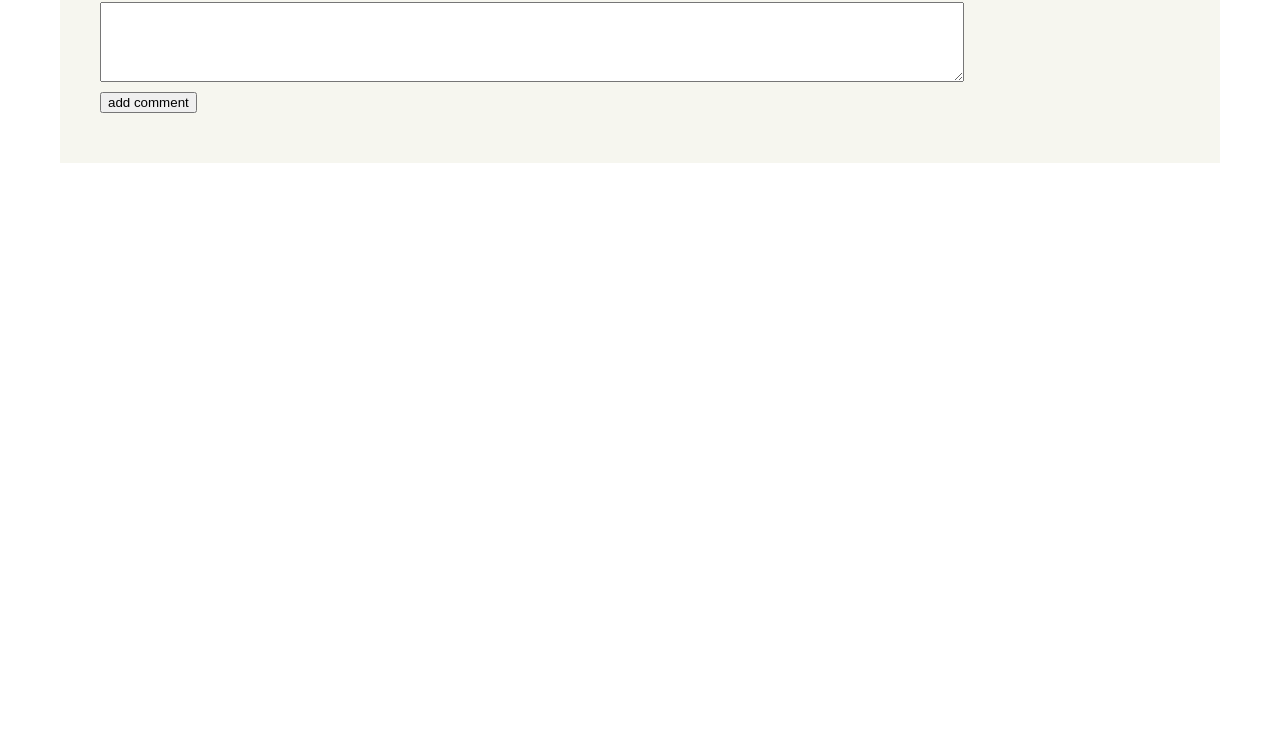
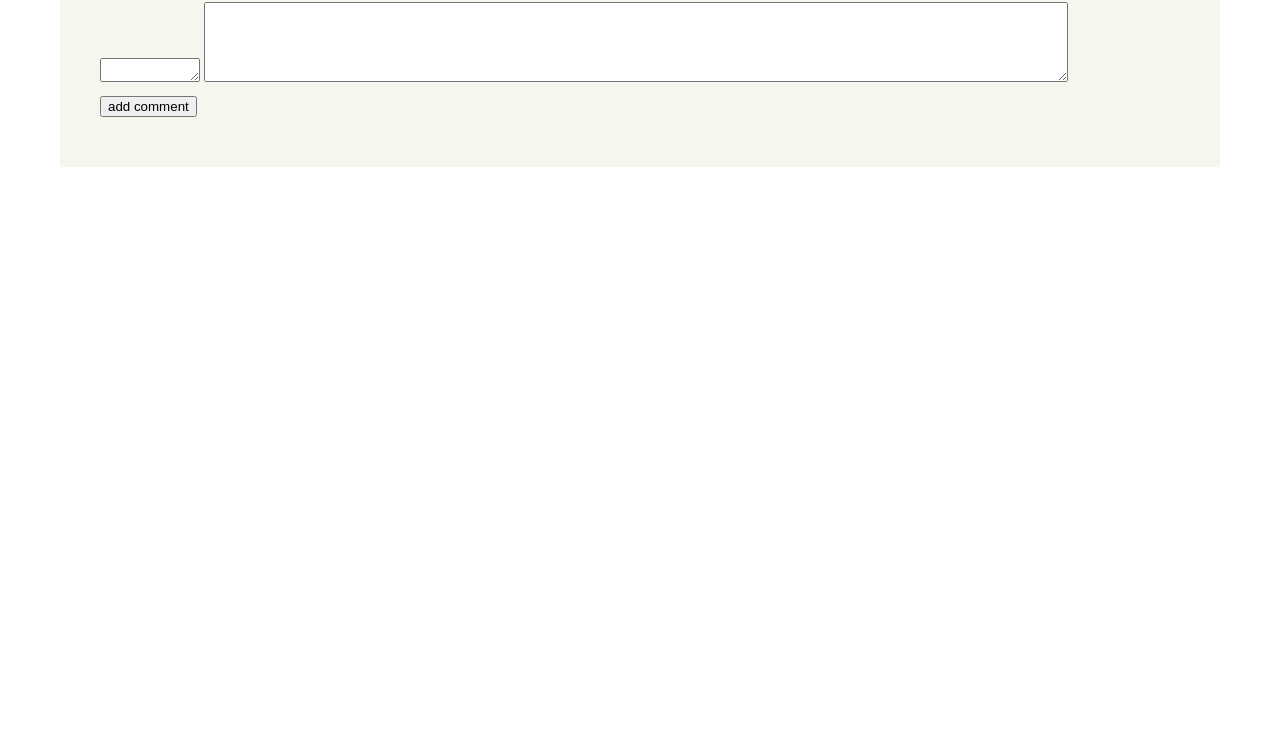
Before and after one commit to Stroicikas/forum, a plain HTML site: page thread.html in a window 1280 px wide. Shown: the part 55-800 px from the top of the page. Drawn offline with Linux system fonts and the light colour scheme.

Commit message:
comment name

```diff
--- a/thread.html
+++ b/thread.html
@@ -7,7 +7,8 @@
     <div class="main">
         <div class="header">
         </div>
-        <textarea></textarea>
+        <textarea class="nameInput"></textarea>
+        <textarea class="commentInput"></textarea>
         <button>add comment</button>
         <div class="comments">
         </div>
@@ -58,11 +59,12 @@
 
         var btn = document.querySelector('button');
         btn.addEventListener('click', function() {
-            var txt = document.querySelector('textarea');
+            var name = document.getElementsByClassName("nameInput")[0];
+            var txt = document.getElementsByClassName('commentInput')[0];
             var comment = {
                 content: txt.value,
                 date: Date.now(),
-                author: 'Aaron'
+                author: name.value,
             }
             addComment(comment);
             txt.value = '';
@@ -84,7 +86,12 @@ h1, h4, ol {
 p {
     margin: 5px 0;
 }
-textarea {
+textarea.nameInput{
+    width: 100px;
+    height: 24px;
+
+}
+textarea.commentInput {
     width: 80%;
     height: 80px;
 }
```
